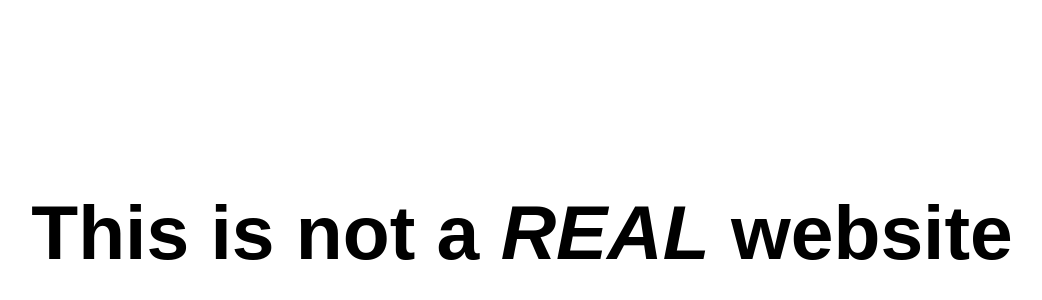
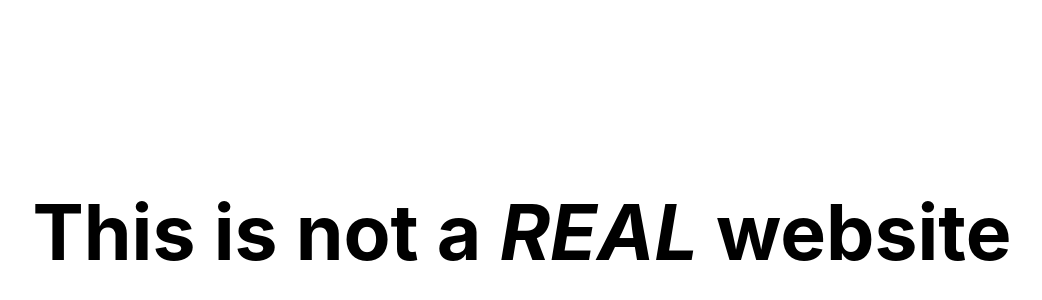
Before and after one commit to davidpett/didchristianramirezscore.com, a plain HTML site: page index.html in a window 1280 px wide. Shown: the part 168-468 px from the top of the page, without its empty margins (118-1160 px from the left). Drawn offline with Linux system fonts and the light colour scheme.

Commit message:
Update index.html

```diff
--- a/index.html
+++ b/index.html
@@ -23,7 +23,7 @@
   <meta name="twitter:card" content="summary">
   <meta name="twitter:site" content="@pettpett">
 </head>
-<body style="align-items:center;display:flex;font-family:sans-serif;height:100vh;margin:0;justify-content:center;text-align:center;width:100vw;">
+<body style="align-items:center;display:flex;font-family:-apple-system,BlinkMacSystemFont,'avenir next',avenir,helvetica,'helvetica neue',ubuntu,roboto,noto,'segoe ui',arial,sans-serif;height:100vh;margin:0;justify-content:center;text-align:center;width:100vw;">
   <h1 style="font-size:6vw">This is not a <em>REAL</em>&nbsp;website</h1>
 
   <script async src="https://www.googletagmanager.com/gtag/js?id=UA-2516077-9"></script>
```
